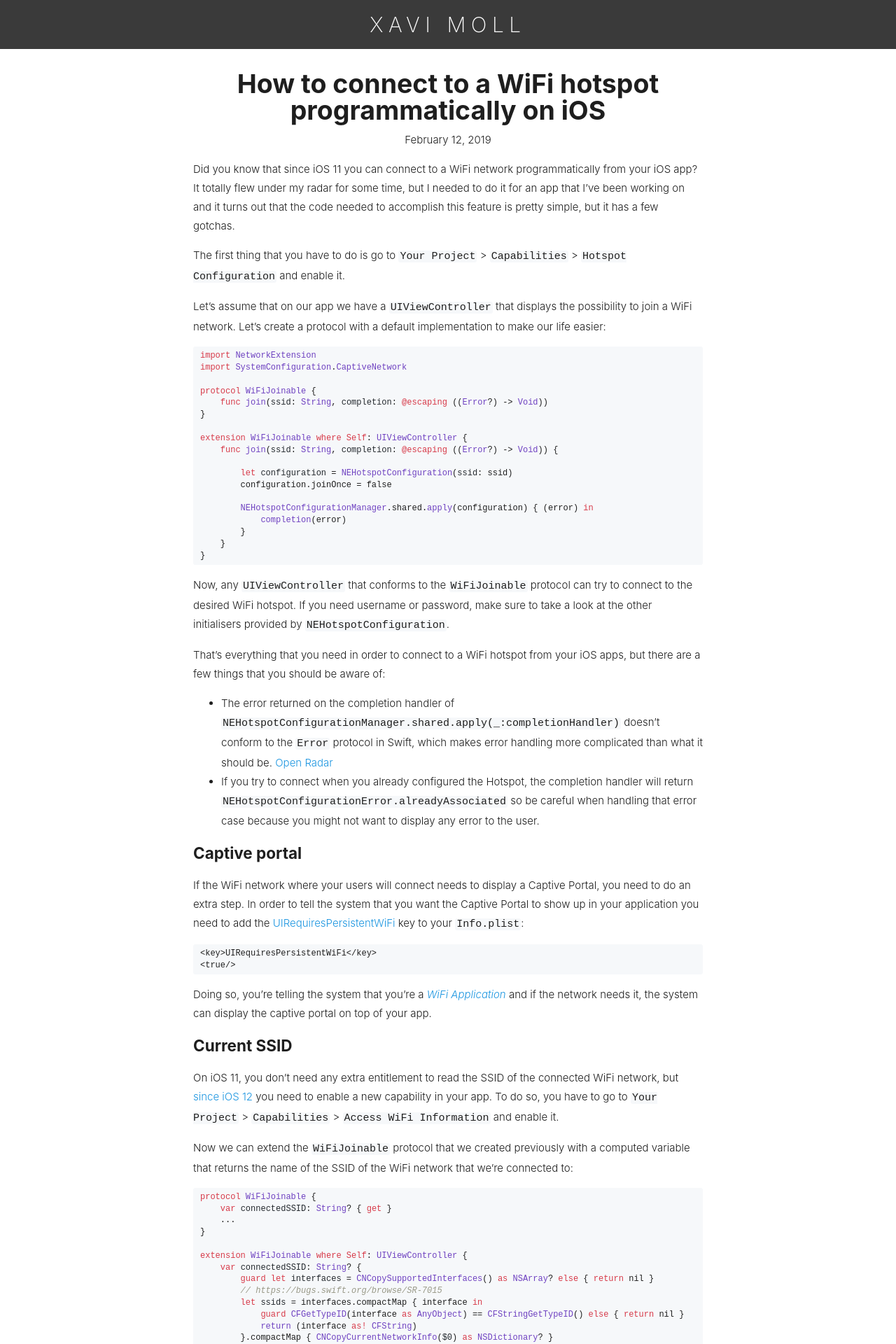
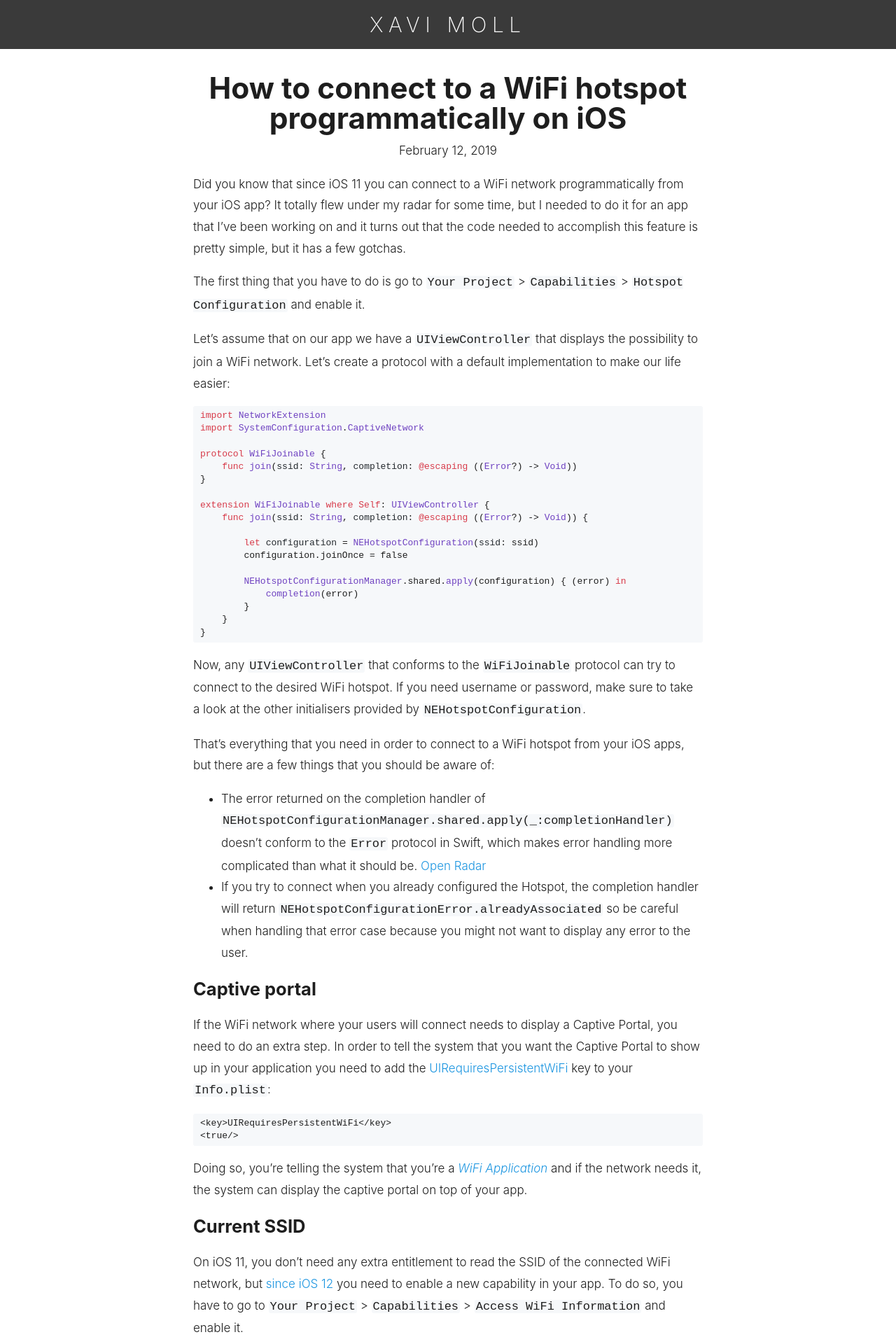
Before and after one commit to xmollv/xmollv.github.io, a Jekyll site: the page built from _posts/2019-02-12-wifi.md, in a window 1280 px wide. Shown: the top 1920 px of the page at 70% size. Built offline with Jekyll 4.4.1, drawn with Linux system fonts in a browser that asks for light colours.

Commit message:
Tweaked a bit the font size

```diff
--- a/assets/css/base.css
+++ b/assets/css/base.css
@@ -5,7 +5,7 @@
     color: #1e1e1e;
 	font-family: -apple-system, 'Source Sans Pro', 'Helvetica', 'Arial', sans-serif;
     font-weight: 300;
-    font-size: 15px;
+    font-size: 17px;
     line-height: 1.8em;
 }
 
@@ -97,7 +97,7 @@
 }
 
 #goodbye {
-    font-size: 12px;
+    font-size: 0.95em;
     text-align: center;
 }
 
@@ -113,7 +113,7 @@
 pre.highlight {
     background: #f6f8fa;
     overflow: auto;
-    font-size: 12px;
+    font-size: 13px;
     line-height: 1.4em;
     padding-left: 10px;
     padding-right: 10px;
@@ -142,20 +142,28 @@
 }
 
 /* Media queries */
-@media screen and (max-width: 600px) {
-    #post_title, .home_item_title {
-        font-size: 2em;
-    }
-}
-
 @media screen and (max-width: 450px) {
     #post_title, .home_item_title {
         font-size: 1.6em;
     }
 }
 
+@media screen and (max-width: 375px) {
+    #post_title, .home_item_title {
+        font-size: 1.5em;
+    }
+
+    body {
+        font-size: 15px;
+    }
+}
+
 @media screen and (max-width: 320px) {
     #post_title, .home_item_title {
-        font-size: 1.4em;
+        font-size: 1.3em;
+    }
+
+    body {
+        font-size: 14px;
     }
 }
```
